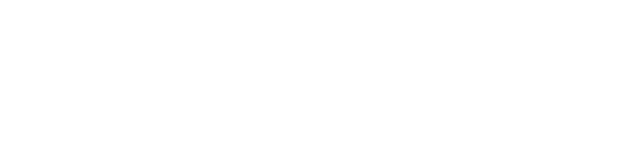
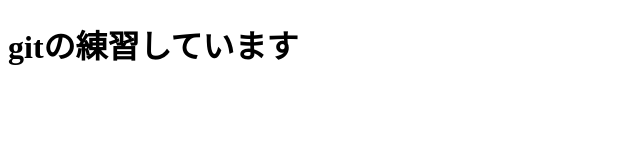
Before and after one commit to mitunori/camp_test4, a plain HTML site: page index.html in a window 1280 px wide. Shown: the whole page, without its empty margins (0-640 px from the left). Drawn offline with Linux system fonts and the light colour scheme.

Commit message:
2回目保存練習します

```diff
--- a/index.html
+++ b/index.html
@@ -8,7 +8,7 @@
 </head>
 
 <body>
-
+  <h1>gitの練習しています</h1>
 </body>
 
 </html>
```
